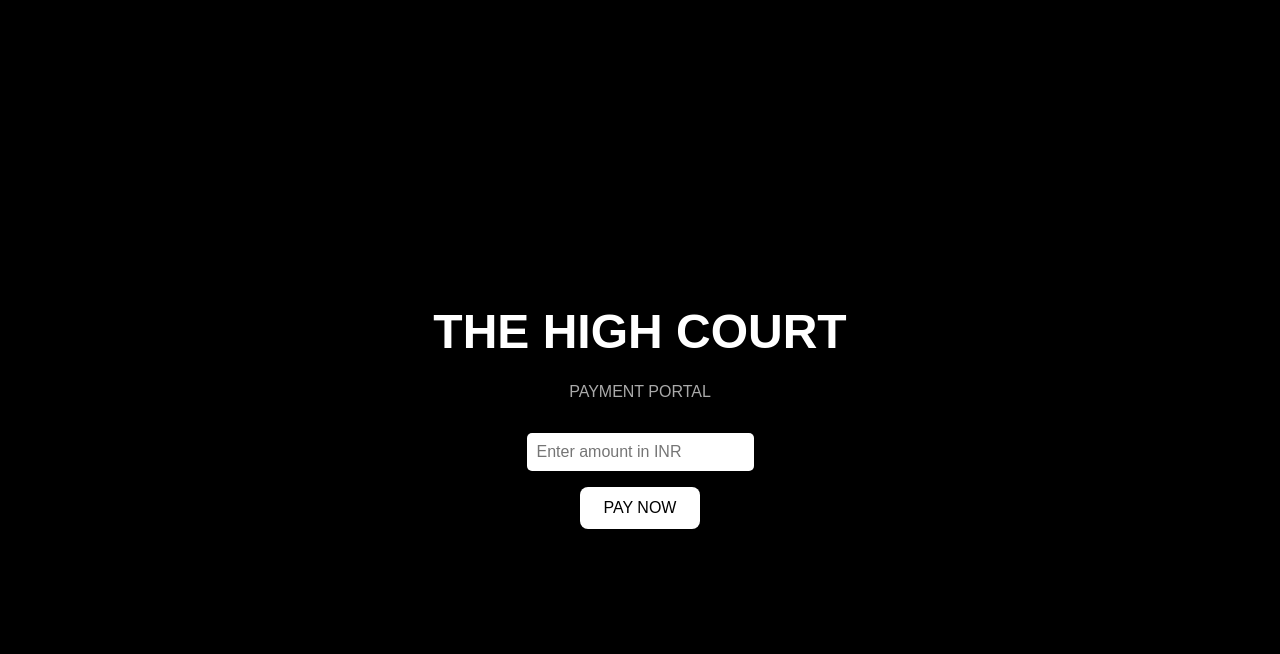
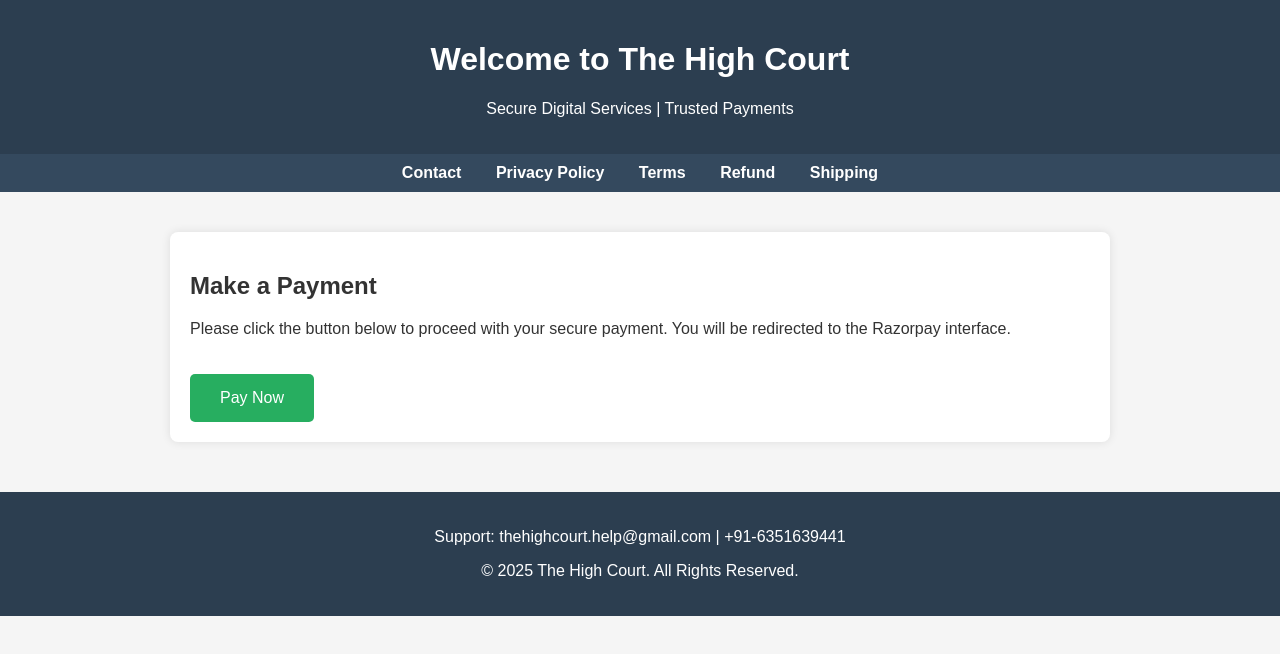
Before and after one commit to tomar760/the-high-court, a plain HTML site: page index.html in a window 1280 px wide. Drawn offline with Linux system fonts and the light colour scheme.

Commit message:
Update index.html

```diff
--- a/index.html
+++ b/index.html
@@ -3,90 +3,84 @@
 <head>
   <meta charset="UTF-8" />
   <meta name="viewport" content="width=device-width, initial-scale=1.0"/>
-  <title>The High Court Payment Portal</title>
-  <script src="https://checkout.razorpay.com/v1/checkout.js"></script>
+  <title>The High Court</title>
   <style>
     body {
-      background: black;
+      margin: 0;
+      font-family: Arial, sans-serif;
+      background-color: #f5f5f5;
+      color: #333;
+    }
+    header {
+      background-color: #2c3e50;
+      padding: 20px;
+      text-align: center;
       color: white;
-      display: flex;
-      flex-direction: column;
-      align-items: center;
-      justify-content: center;
-      height: 100vh;
-      margin: 0;
-      font-family: sans-serif;
     }
-    h1 { font-size: 3rem; margin-bottom: 0.5rem; }
-    p  { margin-bottom: 2rem; color: #aaa; }
-    input {
+    nav {
+      background-color: #34495e;
       padding: 10px;
-      margin-bottom: 1rem;
-      font-size: 1rem;
+      text-align: center;
+    }
+    nav a {
+      color: white;
+      text-decoration: none;
+      margin: 0 15px;
+      font-weight: bold;
+    }
+    .container {
+      max-width: 900px;
+      margin: 40px auto;
+      padding: 20px;
+      background: white;
+      box-shadow: 0 0 10px rgba(0,0,0,0.1);
+      border-radius: 8px;
+    }
+    .button {
+      background-color: #27ae60;
+      color: white;
+      padding: 15px 30px;
+      border: none;
       border-radius: 5px;
-      border: none;
+      font-size: 16px;
+      cursor: pointer;
+      margin-top: 20px;
     }
-    button {
-      background: white;
-      color: black;
-      padding: 0.75rem 1.5rem;
-      font-size: 1rem;
-      border: none;
-      border-radius: 0.5rem;
-      cursor: pointer;
-    }
-    #success {
-      margin-top: 2rem;
-      color: lightgreen;
-      font-size: 1.2rem;
+    footer {
+      background-color: #2c3e50;
+      color: white;
+      padding: 20px;
+      text-align: center;
+      margin-top: 50px;
     }
   </style>
 </head>
 <body>
-  <h1>THE HIGH COURT</h1>
-  <p>PAYMENT PORTAL</p>
-  <input type="number" id="amount" placeholder="Enter amount in INR" />
-  <button onclick="payNow()">PAY NOW</button>
-  <div id="success" style="display: none;">✅ Payment Successful!</div>
-  <script>
-    function payNow() {
-      const amount = document.getElementById('amount').value;
-      if (!amount || amount < 1) {
-        alert('Please enter a valid amount');
-        return;
-      }
-      fetch("https://api.razorpay.com/v1/orders", {
-        method: "POST",
-        headers: {
-          "Content-Type": "application/json",
-          Authorization: "Basic " + btoa("rzp_test_G6Cq5wP6xN6qPU" + ":" + "G8qOrAFKUNIe4Ill4hGrzHKk"),
-        },
-        body: JSON.stringify({
-          amount: amount * 100,
-          currency: "INR",
-          receipt: "rcptid_11"
-        })
-      })
-      .then(res => res.json())
-      .then(data => {
-        var options = {
-          "key": "rzp_test_G6Cq5wP6xN6qPU",
-          "amount": data.amount,
-          "currency": "INR",
-          "name": "The High Court",
-          "description": "Test Payment",
-          "order_id": data.id,
-          "handler": function () {
-            document.getElementById("success").style.display = "block";
-          },
-          "theme": {
-            "color": "#3399cc"
-          }
-        };
-        var rzp1 = new Razorpay(options);
-        rzp1.open();
-      });
-    }
-  </script>
+
+<header>
+  <h1>Welcome to The High Court</h1>
+  <p>Secure Digital Services | Trusted Payments</p>
+</header>
+
+<nav>
+  <a href="contact.html">Contact</a>
+  <a href="privacy.html">Privacy Policy</a>
+  <a href="terms.html">Terms</a>
+  <a href="refund.html">Refund</a>
+  <a href="shipping.html">Shipping</a>
+</nav>
+
+<div class="container">
+  <h2>Make a Payment</h2>
+  <p>Please click the button below to proceed with your secure payment. You will be redirected to the Razorpay interface.</p>
+  <button class="button" onclick="window.location.href='https://rzp.io/l/YOUR-LINK-HERE'">Pay Now</button>
+  <!-- Replace YOUR-LINK-HERE with your actual Razorpay payment link -->
+</div>
+
+<footer>
+  <p>Support: thehighcourt.help@gmail.com | +91-6351639441</p>
+  <p>&copy; 2025 The High Court. All Rights Reserved.</p>
+</footer>
+
 </body>
 </html>
```
